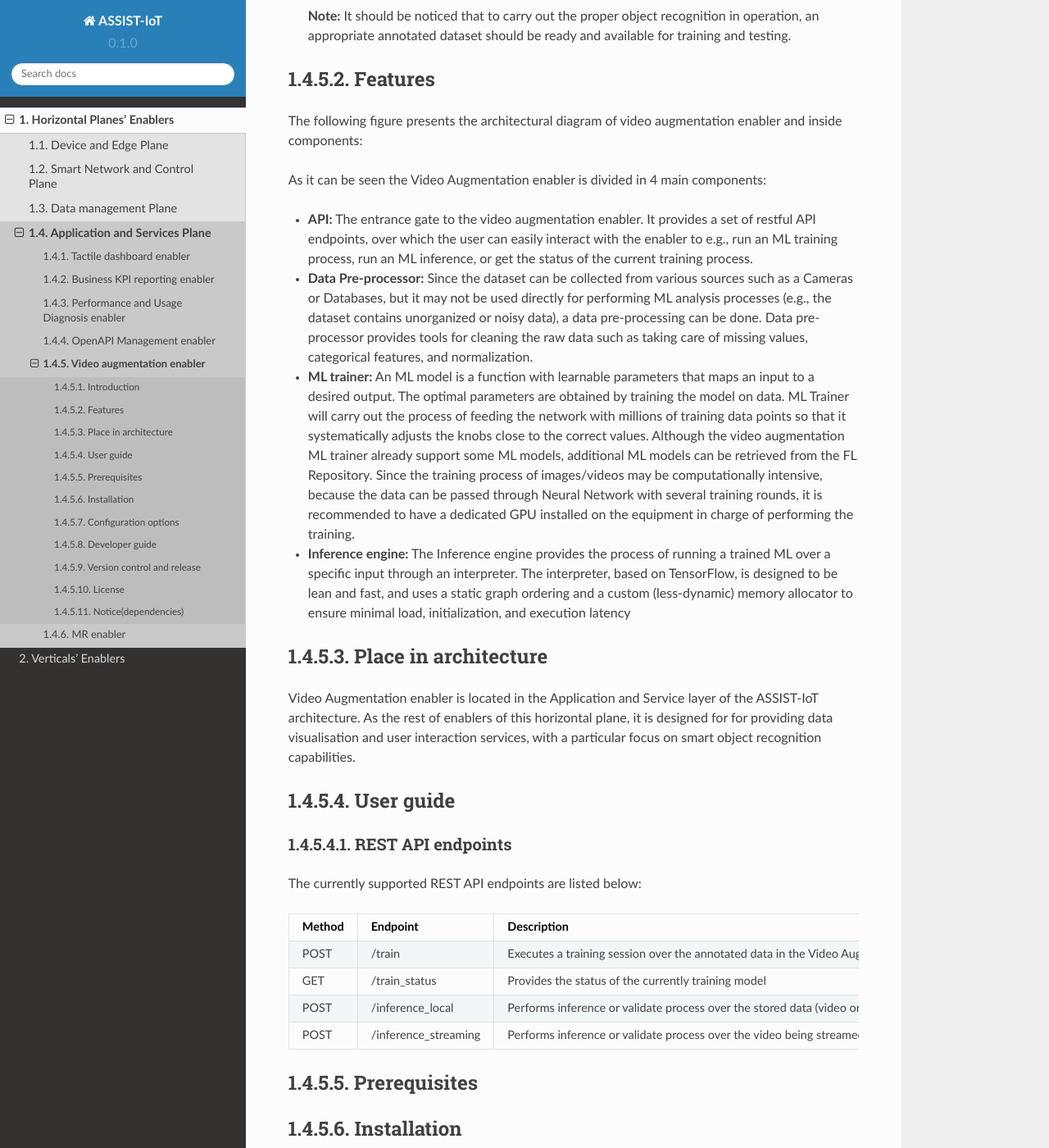
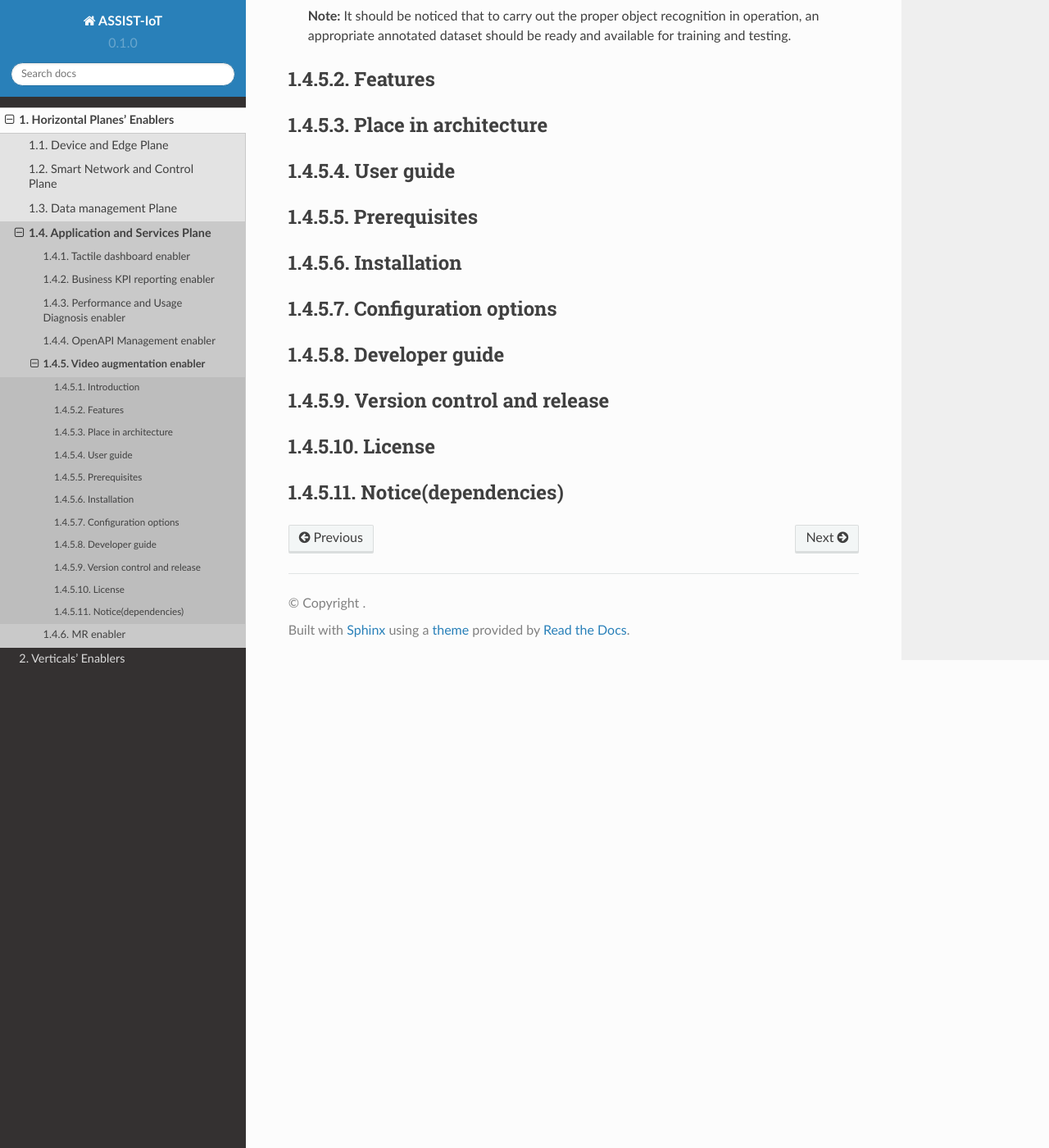
Before and after one commit to assist-iot/assist-iot-documentation, a Sphinx documentation site: the page built from docs/source/horizontal_planes/application/video_augmentation_enabler.rst, in a window 1280 px wide and 1400 px high, scrolled down 616 px. Shown: the whole window at 82% size. Built offline with Sphinx 7.4.7 and the Read the Docs theme 2.0.0, drawn with Linux system fonts in a browser that asks for light colours.

Commit message:
Update video_augmentation_enabler.rst

```diff
--- a/docs/source/horizontal_planes/application/video_augmentation_enabler.rst
+++ b/docs/source/horizontal_planes/application/video_augmentation_enabler.rst
@@ -18,43 +18,14 @@ This enabler receives images or video captured either from ASSIST-IoT Edge nodes
 ***************
 Features
 ***************
-The following figure presents the architectural diagram of video augmentation enabler and inside components:
-
-
-As it can be seen the Video Augmentation enabler is divided in 4 main components:
-
-- **API:** The entrance gate to the video augmentation enabler. It provides a set of restful API endpoints, over which the user can easily interact with the enabler to e.g., run an ML training process, run an ML inference, or get the status of the current training process.
-- **Data Pre-processor:** Since the dataset can be collected from various sources such as a Cameras or Databases, but it may not be used directly for performing ML analysis processes (e.g., the dataset contains unorganized or noisy data), a data pre-processing can be done. Data pre-processor provides tools for cleaning the raw data such as taking care of missing values, categorical features, and normalization.
-- **ML trainer:** An ML model is a function with learnable parameters that maps an input to a desired output. The optimal parameters are obtained by training the model on data. ML Trainer will carry out the process of feeding the network with millions of training data points so that it systematically adjusts the knobs close to the correct values. Although the video augmentation ML trainer already support some ML models, additional ML models can be retrieved from the FL Repository. Since the training process of images/videos may be computationally intensive, because the data can be passed through Neural Network with several training rounds, it is recommended to have a dedicated GPU installed on the equipment in charge of performing the training.
-- **Inference engine:** The Inference engine provides the process of running a trained ML over a specific input through an interpreter. The interpreter, based on TensorFlow, is designed to be lean and fast, and uses a static graph ordering and a custom (less-dynamic) memory allocator to ensure minimal load, initialization, and execution latency
 
 *********************
 Place in architecture
 *********************
-Video Augmentation enabler is located in the Application and Service layer of the ASSIST-IoT architecture. As the rest of enablers of this horizontal plane, it is designed for for providing data visualisation and user interaction services, with a particular focus on smart object recognition capabilities.
 
 ***************
 User guide
 ***************
-
-REST API endpoints
-***************
-
-The currently supported REST API endpoints are listed below:
-
-+---------+-----------------------+--------------------------------------------------------------------------------------------------------------------------+------------------------+------------------+
-| Method  | Endpoint              | Description                                                                                                              | Payload (if needed)    | Response format  |
-+=========+=======================+==========================================================================================================================+========================+==================+
-| POST    | /train                | Executes a training session over the annotated data in the Video Augmentation data folder with the ML model {model_id}.  | {model_id}             |                  |
-+---------+-----------------------+--------------------------------------------------------------------------------------------------------------------------+------------------------+------------------+
-| GET     | /train_status         | Provides the status of the currently training model                                                                      |                        |                  |
-+---------+-----------------------+--------------------------------------------------------------------------------------------------------------------------+------------------------+------------------+
-| POST    | /inference_local      | Performs inference or validate process over the stored data (video or image) with the trained model model_id.            | {model_id}             |                  |
-+---------+-----------------------+--------------------------------------------------------------------------------------------------------------------------+------------------------+------------------+
-| POST    | /inference_streaming  | Performs inference or validate process over the video being streamed at IP_address with the trained model model_id.      | {ip_address,model_id}  |                  |
-+---------+-----------------------+--------------------------------------------------------------------------------------------------------------------------+------------------------+------------------+
-
-
 
 ***************
 Prerequisites
```
